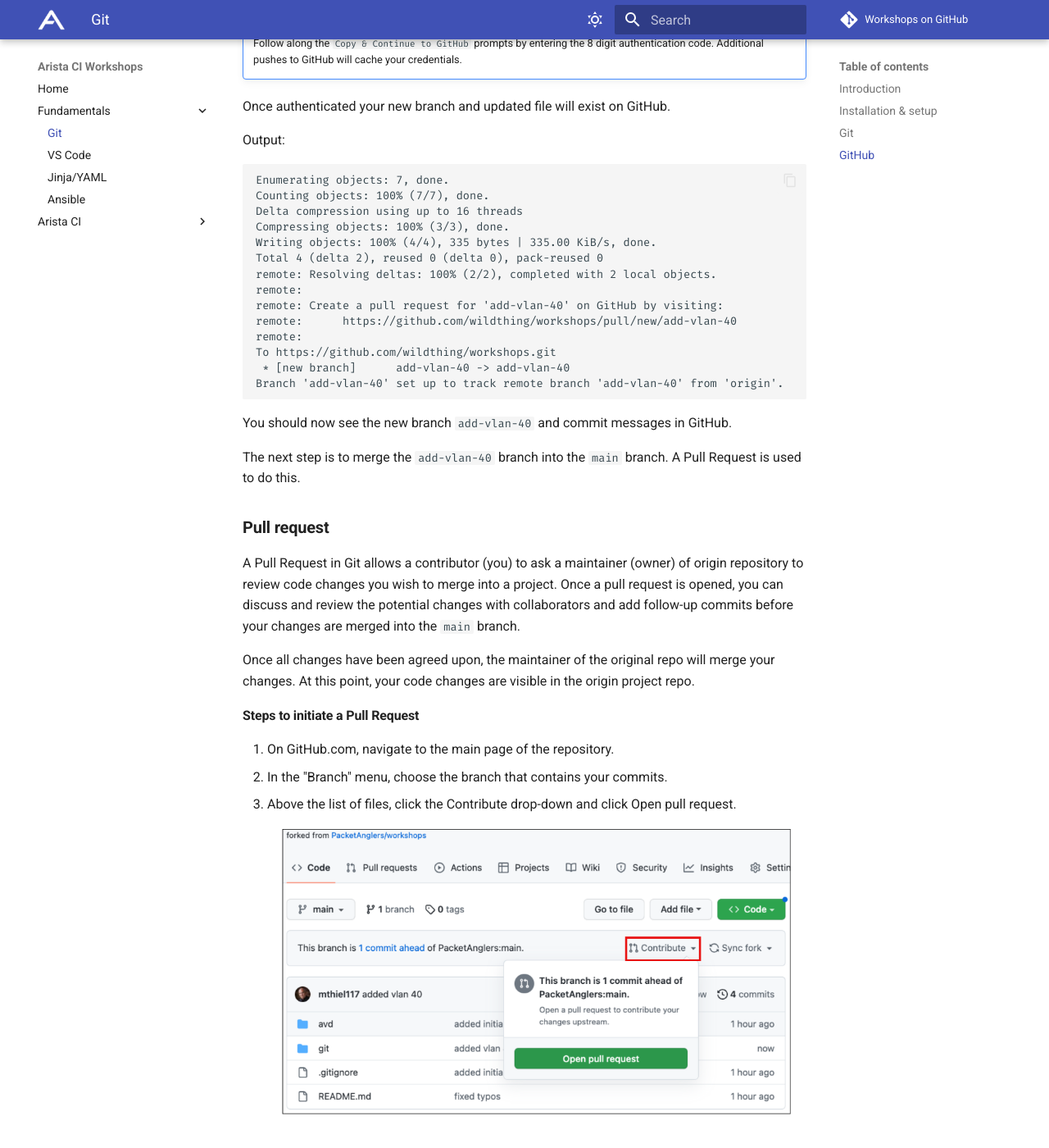
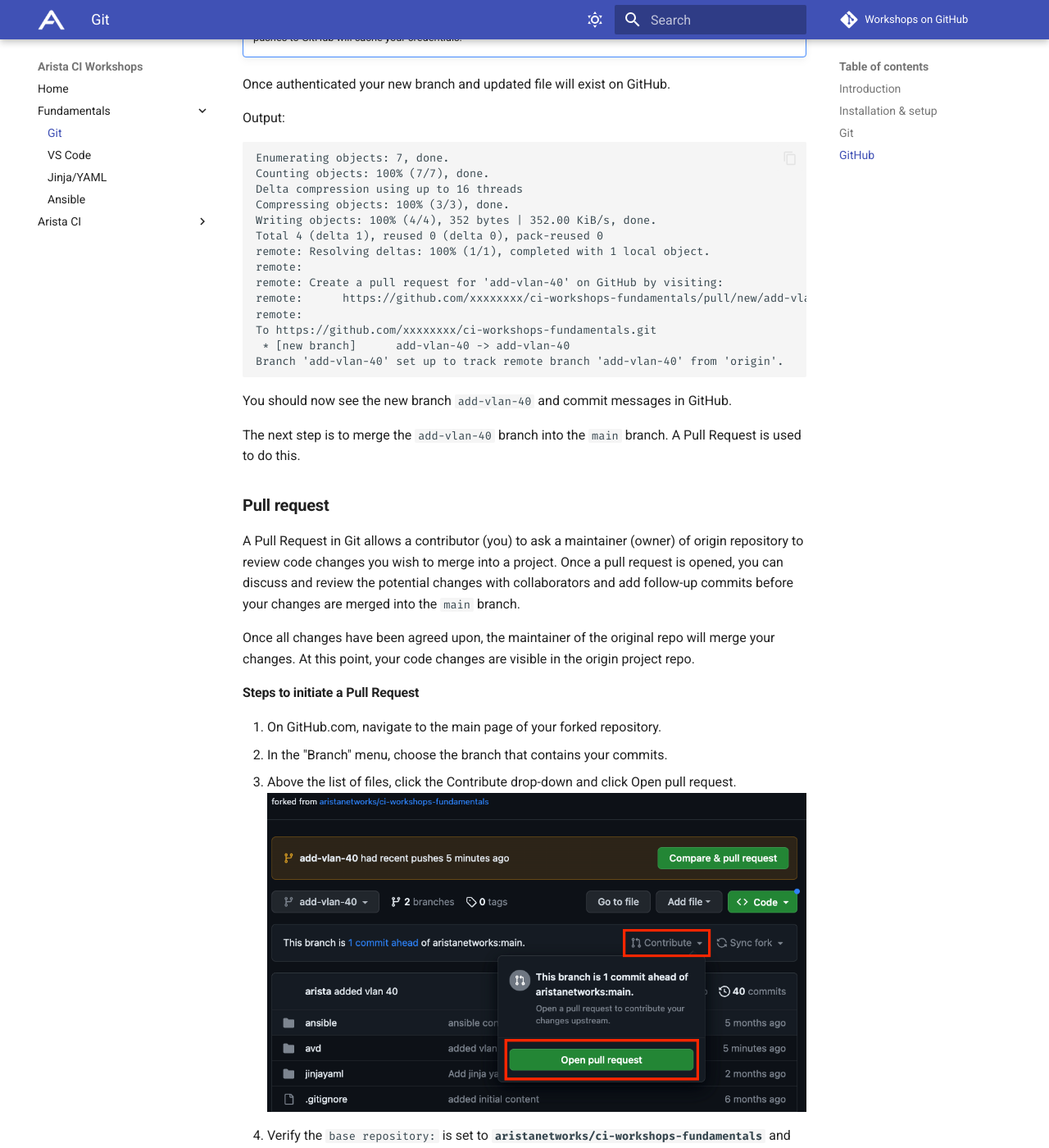
Before and after one commit to aristanetworks/avd-workshops, an MkDocs documentation site: the page built from workshops/git.md, in a window 1280 px wide and 1400 px high, scrolled down 10881 px. Shown: the whole window at 82% size. Built offline with MkDocs 1.6.1 and Material for MkDocs 9.7.7, drawn with Linux system fonts in a browser that asks for light colours; comment, search, counter and statistics services are not loaded; some of the changed text lies outside the part shown.

Commit message:
updated images for repo move

````diff
--- a/workshops/git.md
+++ b/workshops/git.md
@@ -325,13 +325,13 @@
 
 ``` bash
 # replace this URL with your forked repo
-git clone https://github.com/xxxxxxx/workshops.git
+git clone https://github.com/xxxxxxx/ci-workshops-fundamentals.git
 ```
 
 Now change into the new cloned directory.
 
 ``` bash
-cd workshops
+cd ci-workshops-fundamentals
 ```
 
 Verify the location of the remote copy. This should be your local github account.
@@ -343,8 +343,8 @@
 Example:
 
 ``` text
-origin  https://github.com/username/workshops.git (fetch)
-origin  https://github.com/username/workshops.git (push)
+origin  https://github.com/xxxxxxx/ci-workshops-fundamentals.git (fetch)
+origin  https://github.com/xxxxxxx/ci-workshops-fundamentals.git (push)
 ```
 
 In the next step, let's add a new VLAN 40 to the `atd/vlans.yml` file. First, create a new branch called `add-vlan-40`.
@@ -400,14 +400,14 @@
 Counting objects: 100% (7/7), done.
 Delta compression using up to 16 threads
 Compressing objects: 100% (3/3), done.
-Writing objects: 100% (4/4), 335 bytes | 335.00 KiB/s, done.
-Total 4 (delta 2), reused 0 (delta 0), pack-reused 0
-remote: Resolving deltas: 100% (2/2), completed with 2 local objects.
+Writing objects: 100% (4/4), 352 bytes | 352.00 KiB/s, done.
+Total 4 (delta 1), reused 0 (delta 0), pack-reused 0
+remote: Resolving deltas: 100% (1/1), completed with 1 local object.
 remote:
 remote: Create a pull request for 'add-vlan-40' on GitHub by visiting:
-remote:      https://github.com/wildthing/workshops/pull/new/add-vlan-40
+remote:      https://github.com/xxxxxxxx/ci-workshops-fundamentals/pull/new/add-vlan-40
 remote:
-To https://github.com/wildthing/workshops.git
+To https://github.com/xxxxxxxx/ci-workshops-fundamentals.git
  * [new branch]      add-vlan-40 -> add-vlan-40
 Branch 'add-vlan-40' set up to track remote branch 'add-vlan-40' from 'origin'.
 ```
@@ -424,13 +424,13 @@
 
 #### Steps to initiate a Pull Request
 
-1. On GitHub.com, navigate to the main page of the repository.
+1. On GitHub.com, navigate to the main page of your forked repository.
 2. In the "Branch" menu, choose the branch that contains your commits.
 3. Above the list of files, click the Contribute drop-down and click Open pull request.
 ![PR](assets/images/git_pullrequest.png){: style="width:750px"}
-4. Verify the `base repository:` is set to **`aristanetworks/ci-workshops-fundamentals`**. Set the `compare:` branch to your `add-vlan-40` branch.
+4. Verify the `base repository:` is set to **`aristanetworks/ci-workshops-fundamentals`** and `base:` is set to **`main`**. Set the `head repository:` to your forked repo and `compare:` to the **`add-vlan-40`** branch.
 ![PR Info](assets/images/git_pullrequest_info.png){: style="width:750px"}
-5. Type a title and description for your pull request.
+5. Add a title and description for your pull request.
 6. Click Create pull request.
 
 This will generate a Pull Request on the main project repository **`aristanetworks/ci-workshops-fundamentals`**. The owner/maintainer can then merge the pull request once all changes are satisfied.
````
Also changed, not shown: other parts of workshops/git.md (+1 -1 lines), workshops/assets/images/git_clone.png, workshops/assets/images/git_fork.png, workshops/assets/images/git_pullrequest.png, workshops/assets/images/git_pullrequest_info.png, workshops/assets/images/github_sync_fork.png.
